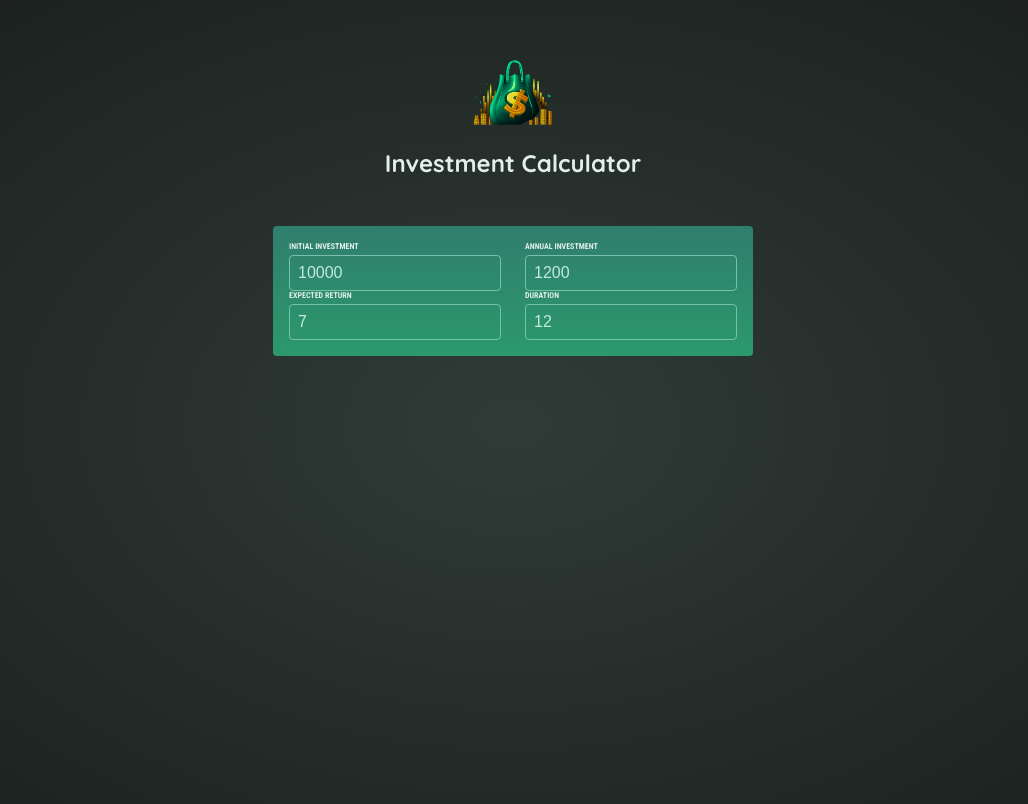
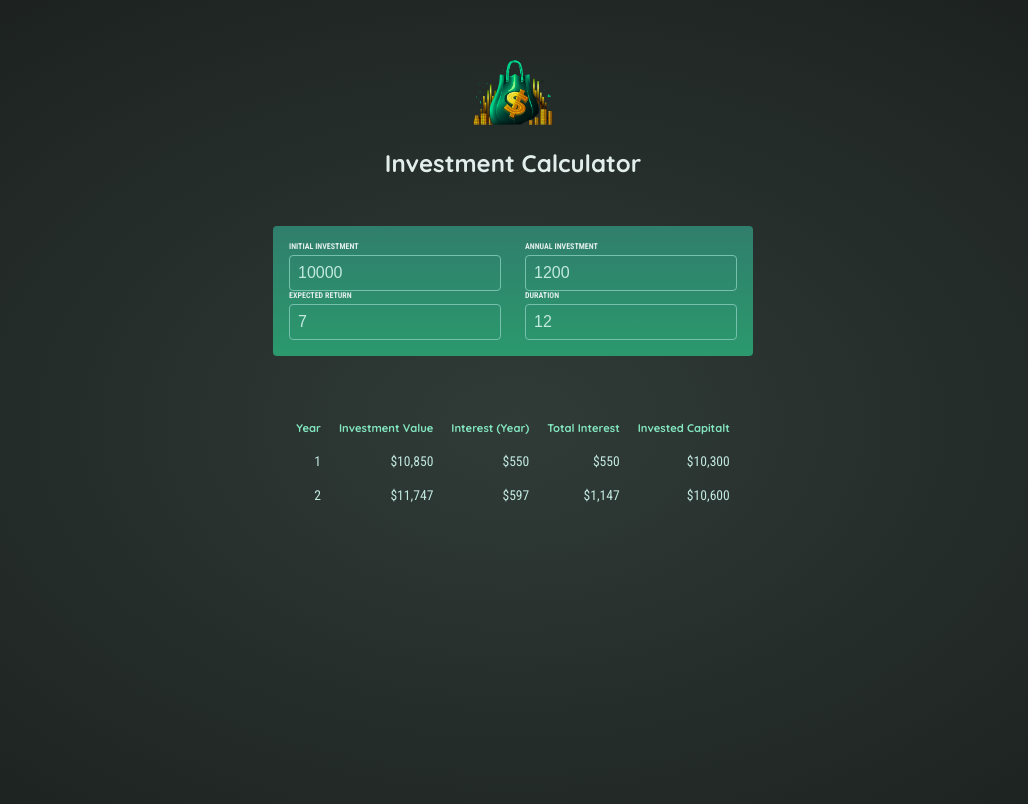
Before and after one commit to cravsky/investment-calc, a React (Vite) app: page / in a window 1280 px wide. Shown: the top 804 px of the page, without its empty margins (127-1155 px from the left). Built offline with nearby package versions, Linux system fonts and the light colour scheme.

Commit message:
Created static Results table

```diff
--- a/src/App.jsx
+++ b/src/App.jsx
@@ -1,4 +1,5 @@
 import Header from "./components/Header/Header"
+import ResultsTable from "./components/ResultsTable/ResultsTable"
 import UserInput from "./components/UserInput/UserInput"
 
 function App() {
@@ -6,6 +7,7 @@ function App() {
     <>
       <Header />
       <UserInput />
+      <ResultsTable />
     </>
   )
 }
--- /dev/null
+++ b/src/components/ResultsTable/ResultsTable.jsx
@@ -0,0 +1,46 @@
+import { formatter } from '../../util/investment';
+
+const dummyAnnualData = [
+    {
+        year: 1, // Year
+        investmentValue: 10850, // Investment Value
+        interestEarnedInYear: 550, // Interest (Year)
+        interest: 550, // Total Interest
+        annualInvestment: 10300 // Invested Capital
+    },
+    {
+        year: 2,
+        investmentValue: 11747,
+        interestEarnedInYear: 597,
+        interest: 1147,
+        annualInvestment: 10600
+    },
+]
+
+export default function ResultsTable({ results = dummyAnnualData }) {
+
+    return (
+        <table id="result">
+            <thead>
+                <tr>
+                    <th>Year</th>
+                    <th>Investment Value</th>
+                    <th>Interest (Year)</th>
+                    <th>Total Interest</th>
+                    <th>Invested Capitalt</th>
+                </tr>
+            </thead>
+            <tbody>
+                {results.map((result) => (
+                    <tr key={result.year}>
+                        <td>{result.year}</td>
+                        <td>{formatter.format(result.investmentValue)}</td>
+                        <td>{formatter.format(result.interestEarnedInYear)}</td>
+                        <td>{formatter.format(result.interest)}</td>
+                        <td>{formatter.format(result.annualInvestment)}</td>
+                    </tr>
+                ))}
+            </tbody>
+        </table>
+    )
+}
```
